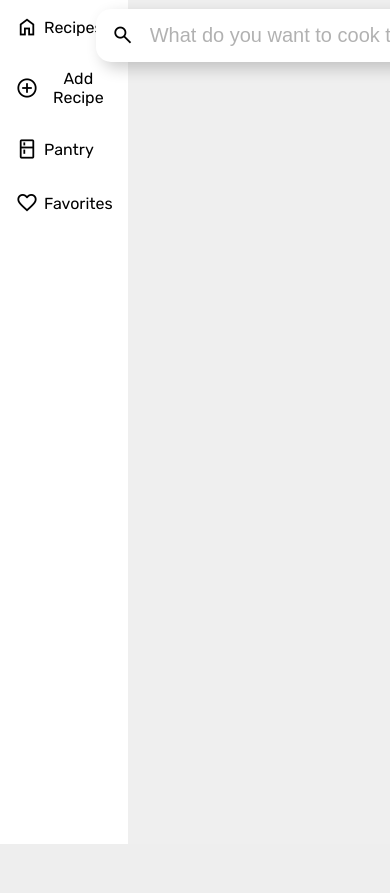
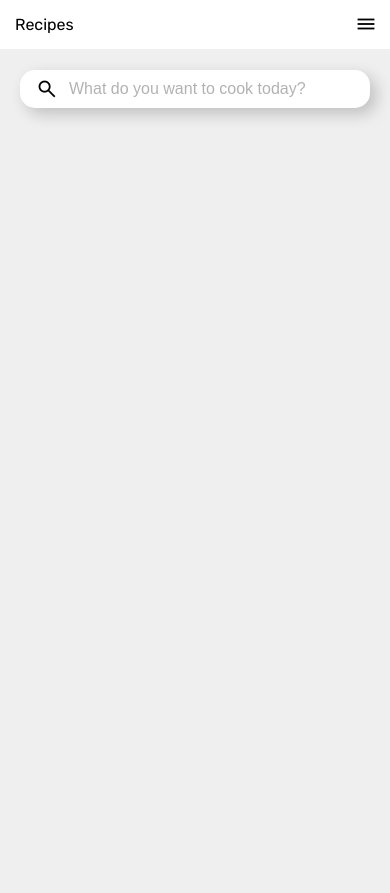
Before and after one commit to sharahe/Recipe-App, a Flask app: page /recipes/ in a window 390 px wide; the page is wider, and only the part inside the window is pictured. Before the commit the page ends 844 px from the top of that part, so only its background shows below. Run offline with Flask 3, Linux system fonts and the light colour scheme; data that the repository does not hold is empty.

Commit message:
added mobile support

```diff
--- a/static/base.css
+++ b/static/base.css
@@ -1,9 +1,11 @@
 * {
   box-sizing: border-box;
 }
+
 body {
   margin: 0;
   display: flex;
+  flex-direction: column;
   font-family: "Rubik", sans-serif;
   font-optical-sizing: auto;
   font-weight: 400;
@@ -17,11 +19,16 @@ body {
   padding: 10px;
   color: var(--primary-brown);
   text-align: center;
-  display: flex;
-  flex-direction: column;
+  display: relative;
   width: 175px;
 }
-
+#nav .icon {
+  position: absolute;
+  top: 0;
+  right: 0;
+  padding-top: 12px;
+  padding-right: 7px;
+}
 #nav a {
   margin-bottom: 20px;
   display: flex;
@@ -33,7 +40,9 @@ body {
 #nav a span {
   padding-right: 5px;
 }
-
+#nav a.title {
+  margin-bottom: 0px;
+}
 .content {
   width: 100%;
   height: 100vh;
@@ -46,3 +55,15 @@ body {
 .filled {
   font-variation-settings: "FILL" 1;
 }
+#mobile-nav {
+  display: none;
+}
+#desktop-nav {
+  display: none;
+}
+#mobile-nav a:first-child {
+  margin-top: 10px;
+}
+#mobile-nav a:last-child {
+  margin-bottom: 0px;
+}
--- a/static/recipe.css
+++ b/static/recipe.css
@@ -20,6 +20,7 @@ img {
   padding-left: 15px;
   padding-top: 15px;
   padding-right: 15px;
+  width: 100%;
 }
 .tag {
   background-color: var(--secondary-brown);
@@ -73,10 +74,25 @@ pre {
   white-space: pre-wrap;
   font-family: "Rubik", sans-serif;
 }
-
+.flex-wrap {
+  flex-wrap: wrap;
+}
 .recipe-stats {
   background-color: var(--secondary-green);
-  width: 500px;
+  /* width: 500px; */
+  width: 100%;
+}
+
+.recipe-stats-grid {
+  width: 100%;
+  --min: 8ch;
+  --gap: 1rem;
+
+  display: grid;
+  grid-gap: var(--gap);
+  /* min() with 100% prevents overflow
+  in extra narrow spaces */
+  grid-template-columns: repeat(auto-fit, minmax(min(100%, var(--min)), 1fr));
 }
 .light-bold {
   font-weight: 500;
@@ -100,6 +116,9 @@ pre {
 .w-500 {
   width: 500px;
 }
+.w-100 {
+  width: 100%;
+}
 .black {
   color: black;
 }
--- a/static/recipes.css
+++ b/static/recipes.css
@@ -7,11 +7,16 @@ img {
   align-items: center;
   justify-content: center;
   height: 70px;
+  /* padding: 20px; */
   padding: 20px;
+  padding-bottom: 0px;
+  padding-top: 10px;
+  width: 100%;
   background-color: rgb(239, 239, 239);
 }
 .search-bar-wrapper {
   display: flex;
+  width: 100%;
 
   padding-left: 15px;
   padding-right: 15px;
@@ -23,15 +28,21 @@ img {
   align-items: center;
 }
 .search-bar {
-  width: 400px;
-  padding: 15px;
-  font-size: 20px;
+  /* width: 400px; */
+  width: 100%;
+  /* padding: 15px; */
+  padding: 10px;
+  /* font-size: 20px; */
+  font-size: 16px;
+
   border: none;
 }
 .search-bar:focus {
   outline: none;
 }
-
+.search-form {
+  width: 100%;
+}
 ::placeholder {
   color: rgba(0, 0, 0);
   opacity: 0.3; /* Firefox */
@@ -46,10 +57,19 @@ img {
 .gallery-row {
   display: grid;
   padding: 20px;
-  grid-template-columns: repeat(3, 1fr);
+  padding-top: 10px;
+
+  width: 100%;
+  /* max-width: 1000px; */
+
+  /* grid-template-columns: repeat(3, 1fr);
   row-gap: 20px;
   column-gap: 20px;
-  width: 1000px;
+  width: 1000px; */
+  --min: 25ch;
+  --gap: 1rem;
+  grid-gap: var(--gap);
+  grid-template-columns: repeat(auto-fit, minmax(min(100%, var(--min)), 1fr));
 }
 .recipe {
   width: 100%;
@@ -113,3 +133,15 @@ img {
   text-decoration: none;
   color: black;
 }
+.card-recipe-img {
+  object-fit: cover;
+  width: 100%;
+  height: 100%;
+}
+@media (min-width: 1000px) {
+  .input-wrapper {
+    width: 500px;
+    margin-left: auto;
+    margin-right: auto;
+  }
+}
--- a/templates/base.html
+++ b/templates/base.html
@@ -33,10 +33,13 @@
       rel="stylesheet"
       href="https://fonts.googleapis.com/css2?family=Material+Symbols+Outlined:opsz,wght,FILL,GRAD@20..48,100..700,0..1,-50..200"
     />
+    <meta name="viewport" content="width=device-width, initial-scale=1" />
   </head>
 
   <body>
     <div id="nav">
+      <a class="title" href="/recipes">Recipes</a>
+      <div id="desktop-nav">
         <a href="/recipes"
           ><span class="material-symbols-outlined"> home </span>Recipes</a
         >
@@ -50,10 +53,40 @@
         <a href="/recipes/favorites"
           ><span class="material-symbols-outlined"> favorite </span>Favorites</a
         >
+      </div>
+      <div id="mobile-nav">
+        <a href="/recipes"
+          ><span class="material-symbols-outlined"> home </span>Recipes</a
+        >
+        <a href="/recipes/add"
+          ><span class="material-symbols-outlined"> add_circle </span>Add
+          Recipe</a
+        >
+        <a href="/recipes/pantry"
+          ><span class="material-symbols-outlined"> kitchen </span>Pantry</a
+        >
+        <a href="/recipes/favorites"
+          ><span class="material-symbols-outlined"> favorite </span>Favorites</a
+        >
+      </div>
       <!-- <a href="/settings"
         ><span class="material-symbols-outlined"> settings </span>Settings</a
       > -->
+      <a href="javascript:void(0);" class="icon" onclick="toggleMobileNav()">
+        <span class="material-symbols-outlined"> menu </span>
+      </a>
     </div>
+
     <div class="content">{% block body %}{% endblock %}</div>
+    <script>
+      function toggleMobileNav() {
+        let e = document.getElementById("mobile-nav");
+        if (e.style.display == "block") {
+          e.style.display = "none";
+        } else {
+          e.style.display = "block";
+        }
+      }
+    </script>
   </body>
 </html>
--- a/templates/recipes.html
+++ b/templates/recipes.html
@@ -22,6 +22,7 @@
           <div class="card_img">
             <a href="/recipes/{{row[0]}}"
               ><img
+                class="card-recipe-img"
                 src="/uploads/{{row['img_str_file']}}"
                 alt="recipe-image"
                 width="100%"
```
Lines whose indentation alone changed are shown as unchanged.
